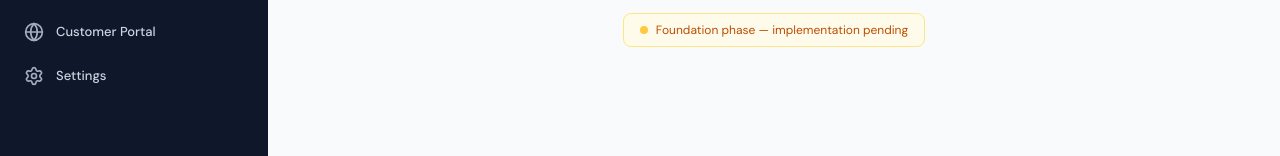
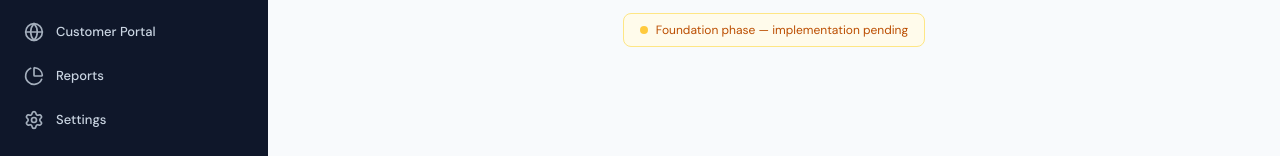
Before and after one commit to Onecloud-Frontend/Onecloud, a React (Vite) app: page /crm/leads/new in a window 1280 px wide. Shown: the part 373-529 px from the top of the page. Built offline with nearby package versions, Linux system fonts and the light colour scheme; no server answers.

Commit message:
feat(crm): add Reports tab to CRM sidebar navigation

```diff
--- a/src/app/layouts/AppLayout.tsx
+++ b/src/app/layouts/AppLayout.tsx
@@ -15,6 +15,7 @@ import {
   ChevronLeft,
   ChevronRight,
   Settings,
+  PieChart,
 } from "lucide-react";
 import {
   Tooltip,
@@ -32,6 +33,7 @@ const CRM_NAVIGATION = [
   { label: 'Pipeline', path: '/crm/pipeline', icon: BarChart3 },
   { label: 'Quotations', path: '/crm/quotations', icon: FileText },
   { label: 'Customer Portal', path: '/crm/customer-portal', icon: Globe },
+  { label: 'Reports', path: '/crm/reports', icon: PieChart },
   { label: 'Settings', path: '/crm/settings', icon: Settings },
 ];
 
```
